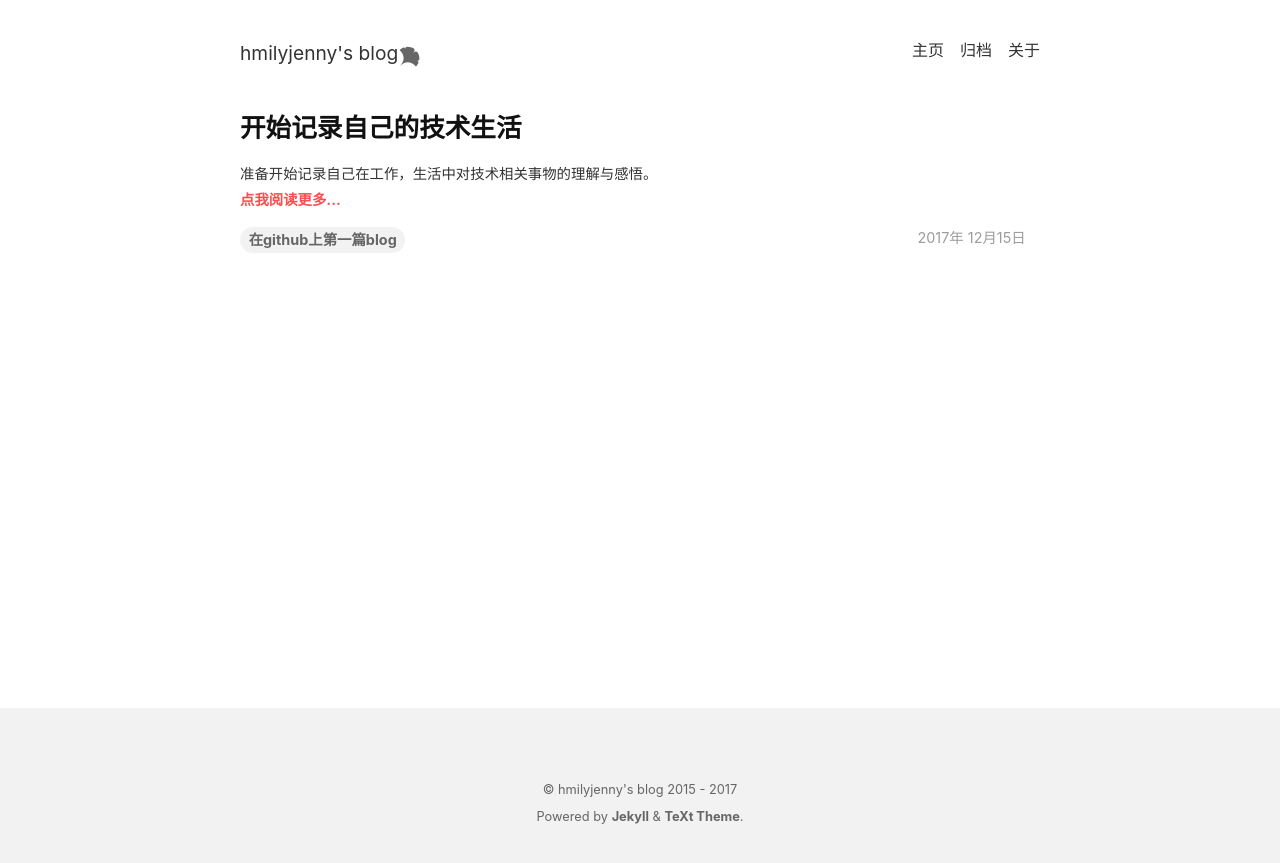
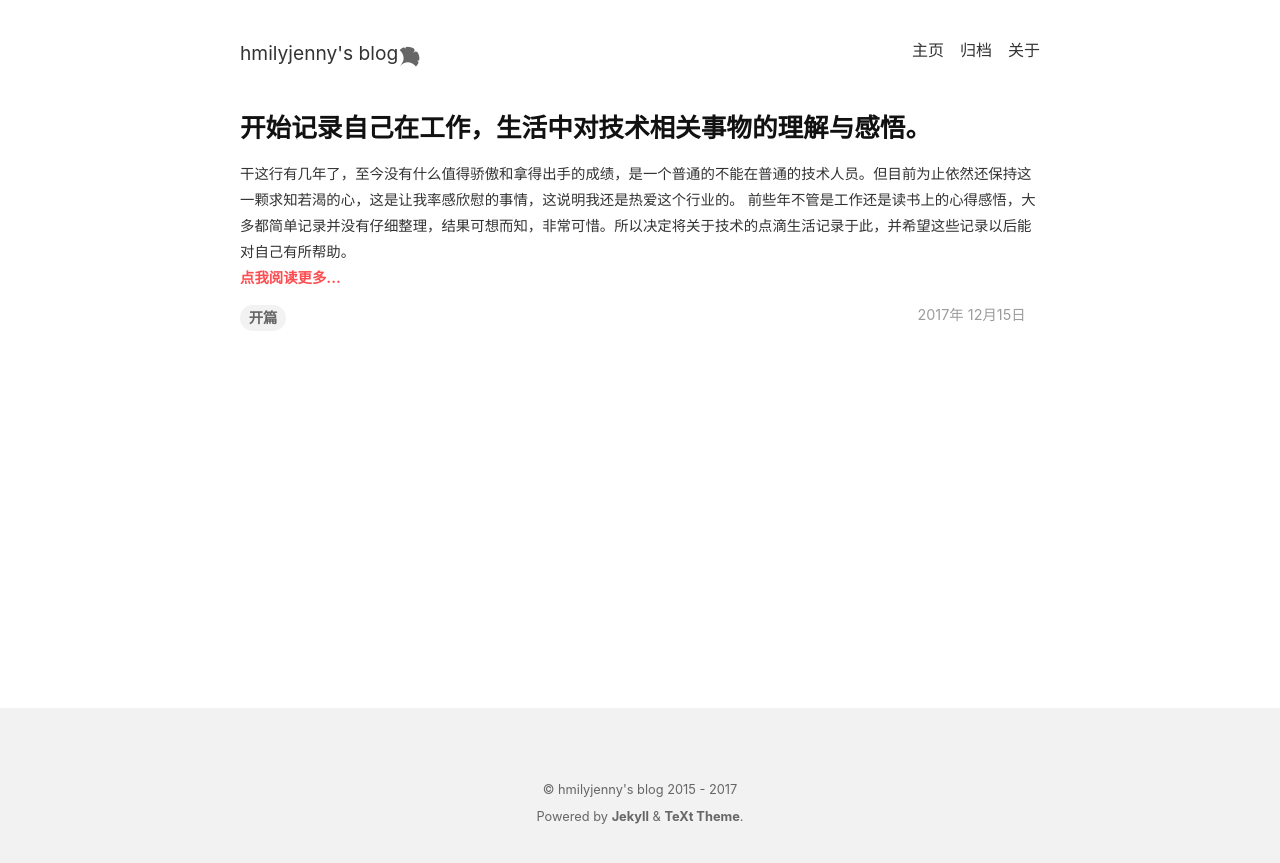
Before and after one commit to hmilyjenny/hmilyjenny.github.io, a Jekyll site: the page built from index.html, in a window 1280 px wide. Shown: the top 863 px of the page. Built offline with Jekyll 4.4.1, drawn with Linux system fonts in a browser that asks for light colours; nearby versions of some CDN libraries; the list of posts is cut into pages by our own code.

Commit message:
fist post

```diff
--- a/_posts/2017-12-15-1.md
+++ b/_posts/2017-12-15-1.md
@@ -1,10 +1,10 @@
 ---
 layout: post
-title: 开始记录自己的技术生活
+title: 开始记录自己在工作，生活中对技术相关事物的理解与感悟。
 key: 20171215
 tags:
-  - 在github上第一篇blog
+  - 开篇
 lang: zh-Hans
 ---
-
-准备开始记录自己在工作，生活中对技术相关事物的理解与感悟。
+干这行有几年了，至今没有什么值得骄傲和拿得出手的成绩，是一个普通的不能在普通的技术人员。但目前为止依然还保持这一颗求知若渴的心，这是让我率感欣慰的事情，这说明我还是热爱这个行业的。
+前些年不管是工作还是读书上的心得感悟，大多都简单记录并没有仔细整理，结果可想而知，非常可惜。所以决定将关于技术的点滴生活记录于此，并希望这些记录以后能对自己有所帮助。
```
